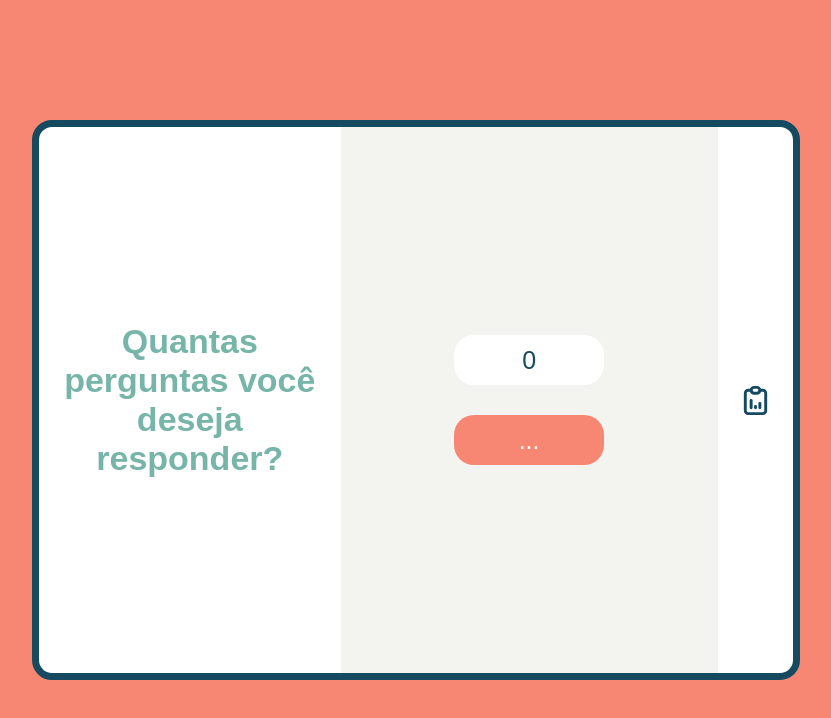
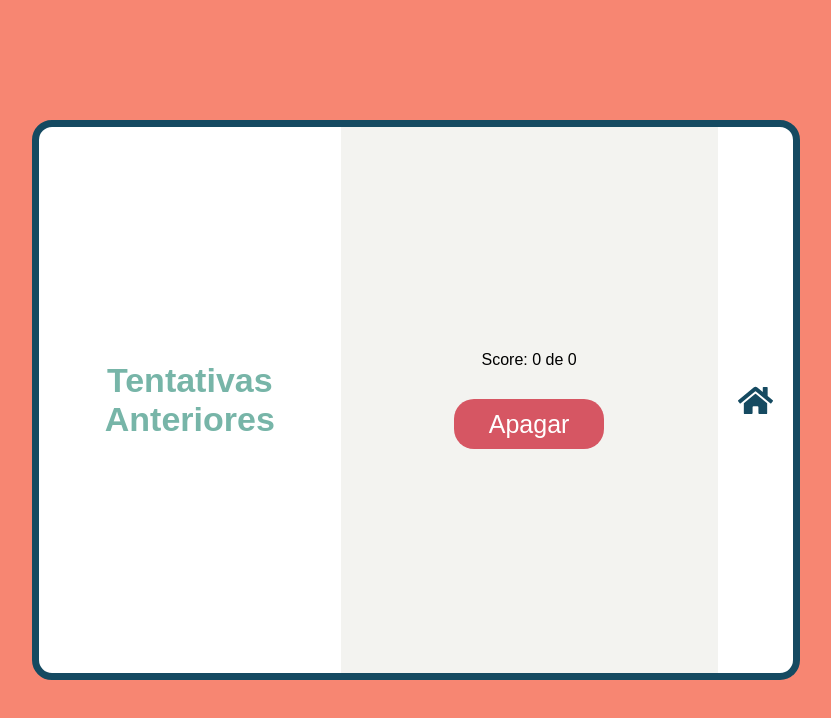
Before and after one commit to anacperdigao/Jogo-Quest, a React (Create React App) app: page / in a window 1280 px wide. Both pictures are taken after a click on the icon 979 px from the left and 400 px from the top of the page. Shown: the top 718 px of the page, without its empty margins (224-1055 px from the left). Built offline with nearby package versions, Linux system fonts and the light colour scheme; no server answers.

Commit message:
style: alterando cores e adicionando imagens

```diff
--- a/src/App.js
+++ b/src/App.js
@@ -3,6 +3,7 @@ import { GlobalStyle } from './Components/GlobalStyle';
 import Home from './Components/Home';
 import Cards from './Components/Cards';
 import GameOver from './Components/GameOver';
+import Tentativas from './Components/Tentativas';
 import { QuizContext } from './context/quiz';
 
 
@@ -35,6 +36,7 @@ function App() {
       { gameStages === 'Start' && <Home /> }
       { gameStages === 'Playing' && <Cards /> }
       { gameStages === 'End' && <GameOver /> }
+      { gameStages === 'Report' && <Tentativas /> }
 
     </div>
   );
--- a/src/Components/Cards/style.js
+++ b/src/Components/Cards/style.js
@@ -32,8 +32,9 @@ export const ContainerRespostas = styled.div`
     flex-direction: column;
     align-items: center;
     justify-content: center;
-    padding: 10px;
+    padding: 10px 20px;
     background-color: ${cinzaClaro};
+    max-width: 100%;
 `;
 
 export const Paragrafo = styled.p`
@@ -49,13 +50,14 @@ export const OpcoesRespostas = styled.div`
     gap: 20px;
     border: none;
     margin: 20px 0px;
+    width: 100%;
 
 `
 
 export const Opcoes = styled.p`
     padding: 15px;
     border: none;
-    width: 350px;
+    width: 100%;
     height: 3.5em;
     border-radius: 20px;
     font-size: 14px;
--- a/src/Components/GameOver/index.jsx
+++ b/src/Components/GameOver/index.jsx
@@ -1,6 +1,8 @@
 import React, { useContext } from 'react'
 import { QuizContext } from '../../context/quiz'
 import * as S from './style'
+import Trofeu from '../../assets/trofeu.png'
+
 
 
 const GameOver = () => {
@@ -16,8 +18,10 @@ const GameOver = () => {
     indice,
     setIndice,
     score,
-    setScore
-] = useContext(QuizContext)
+    setScore,
+    respostaJaSelecionada,
+    setRespostaJaSelecionada
+    ] = useContext(QuizContext)
 
 
   const handleReestart = () => {
@@ -33,7 +37,7 @@ const GameOver = () => {
     <S.ContainerTotal>
 
     <S.ContainerPerguntas>
-        <p>Imagem</p>
+        <S.Imagem src={Trofeu} alt="Trofeu" />
     </S.ContainerPerguntas>
 
     <S.ContainerRespostas>
--- a/src/Components/GameOver/style.js
+++ b/src/Components/GameOver/style.js
@@ -41,6 +41,7 @@ export const Paragrafo = styled.p`
     font-size: 24px;
     color: ${azulEsverdeado};
     font-weight: bold;
+    text-align: center;
 `
 
 export const OpcoesRespostas = styled.div`
@@ -97,3 +98,9 @@ export const BotaoPrincipal = styled.button`
         transform: scale(1.1);
     }
 `;
+
+export const Imagem = styled.img`
+    width: 50%;
+    height: 50%;
+
+`
--- a/src/Components/GlobalStyle.js
+++ b/src/Components/GlobalStyle.js
@@ -1,4 +1,5 @@
 import {createGlobalStyle} from 'styled-components';
+import { rosa } from './UI/variaveis';
 
 
 export const GlobalStyle = createGlobalStyle`
@@ -13,7 +14,7 @@ export const GlobalStyle = createGlobalStyle`
 }
 
 body {
-    background-color: #F78672;
+    background-color: ${rosa};
     background-repeat: no-repeat;
     background-size: cover;
     box-sizing: border-box;
--- a/src/Components/Home/index.jsx
+++ b/src/Components/Home/index.jsx
@@ -68,7 +68,7 @@ function Home() {
       </>
       }
 
-      <S.ReportAnalyticsIcon />
+      <S.ReportAnalyticsIcon onClick={() => setGameStages(stages[3])} />
 
     </S.ContainerTotal>
 
--- a/src/Components/Tentativas/index.jsx
+++ b/src/Components/Tentativas/index.jsx
@@ -1,9 +1,28 @@
-import React from 'react';
-
+import React, { useContext, useEffect } from 'react';
+import { QuizContext } from '../../context/quiz.js';
 import * as S from "./style.js"
 
 
+
 function Tentativas() {
+
+  const [
+    numeroDeQuestoes,
+    setNumeroDeQuestoes,
+    dadosApi,
+    setDadosApi,
+    stages,
+    gameStages,
+    setGameStages,
+    indice,
+    setIndice,
+    score,
+    setScore,
+    respostaJaSelecionada,
+    setRespostaJaSelecionada,
+    ] = useContext(QuizContext)
+
+
   return (
     <S.Tentativas>
         <S.ContainerTotal>
@@ -13,9 +32,11 @@ function Tentativas() {
             </S.ContainerPerguntas>
 
             <S.ContainerRespostas>
-                <p>Tentativa 1</p>
+                <p>Score: 0 de 0</p>
                 <S.BotaoPrincipal>Apagar</S.BotaoPrincipal>
             </S.ContainerRespostas>
+
+            <S.HomeIcon onClick={() => setGameStages(stages[0])} />
 
         </S.ContainerTotal>
     </S.Tentativas>
--- a/src/Components/Tentativas/style.js
+++ b/src/Components/Tentativas/style.js
@@ -1,5 +1,6 @@
 import styled from "styled-components";
 import { azulEscuro, azulEsverdeado, branco, cinzaClaro, rosa } from "../UI/variaveis";
+import { FaHome } from "react-icons/fa"
 
 
 export const Tentativas = styled.div`
@@ -69,3 +70,16 @@ export const BotaoPrincipal = styled.button`
         transform: scale(1.1);
     }
 `;
+
+export const HomeIcon = styled(FaHome)`
+    color: ${azulEscuro};
+    font-size: 35px;
+    display: flex;
+    align-self: center;
+    justify-self: center;
+    cursor: pointer;
+
+    :hover{
+        transform: scale(1.1)
+    }
+`
--- a/src/Components/UI/variaveis.js
+++ b/src/Components/UI/variaveis.js
@@ -4,6 +4,6 @@ export const azulEscuro = "#154A61";
 export const azulPiscina = "#92E1E2";
 export const azulEsverdeado = "#77B5A8";
 export const bege = "#F7CA90";
-export const rosa = "#F78672";
+export const rosa = "#D65663";
 export const laranja = "#E55315";
 export const branco = "white";
--- a/src/context/quiz.js
+++ b/src/context/quiz.js
@@ -11,7 +11,7 @@ QuizContext.displayName = 'QuizContext'
 
 export const QuizProvider = ({children}) => {
 
-    const stages = ['Start', 'Playing', 'End']
+    const stages = ['Start', 'Playing', 'End', 'Report']
     const [gameStages, setGameStages] = useState(stages[0])
     const [numeroDeQuestoes, setNumeroDeQuestoes] = useState(0);
     const [dadosApi, setDadosApi] = useState([]);
@@ -30,6 +30,15 @@ export const QuizProvider = ({children}) => {
     }, [numeroDeQuestoes]);
 
 
+    // useEffect(() => {
+    //     localStorage.setItem('score', score)
+    //     localStorage.setItem('numeroDeQuestoes', numeroDeQuestoes)
+    //   },[score, numeroDeQuestoes])
+
+    // // let scoreSaved = localStorage.getItem('score')
+    // //  = localStorage.getItem('numeroDeQuestoes')
+
+
     return(
         <QuizContext.Provider
             value={[
@@ -45,7 +54,7 @@ export const QuizProvider = ({children}) => {
                 score,
                 setScore,
                 respostaJaSelecionada,
-                setRespostaJaSelecionada
+                setRespostaJaSelecionada,
                 ]}>
             {children}
         </QuizContext.Provider>
```
Also changed, not shown: src/assets/trofeu.png (added).
